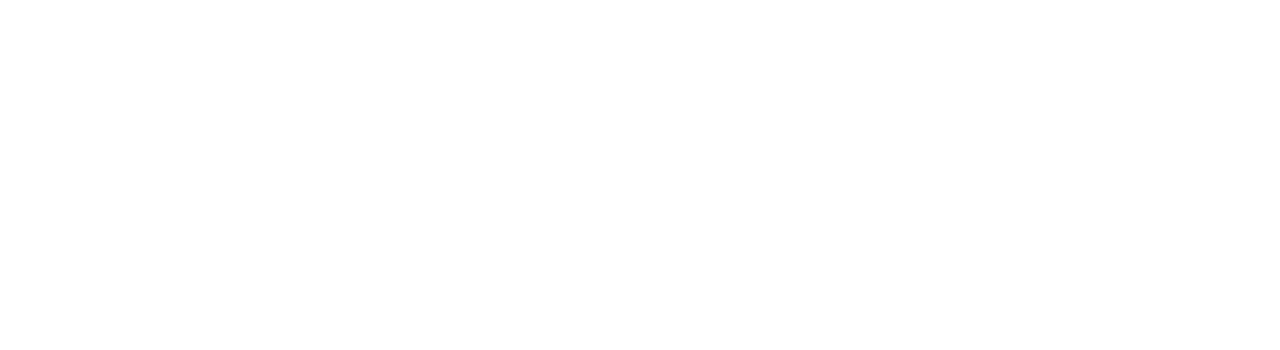
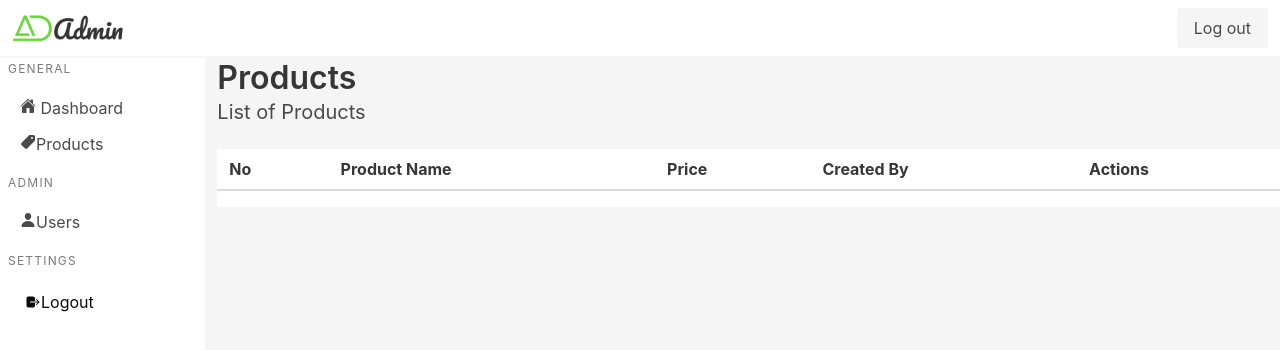
Before and after one commit to nawiq7208/MERN-STACK-AUTH-CRUD-RBAC, a React (Create React App) app in the folder frontend/: page /products in a window 1280 px wide. Before the commit this address had no page. Shown: the top 350 px of the page. Built offline with nearby package versions, Linux system fonts and the light colour scheme.

Commit message:
initial commit

```diff
--- a/frontend/src/App.js
+++ b/frontend/src/App.js
@@ -1,11 +1,17 @@
 import { BrowserRouter, Routes, Route } from "react-router-dom";
 import Dashboard from "./pages/Dashboard";
+import Login from "./components/Login";
+import Users from "./pages/Users";
+import Products from "./pages/Products";
 
 function App() {
 	return <div>
 		<BrowserRouter>
 			<Routes>
+				<Route path="/" element={<Login />} />
 				<Route path="/dashboard" element={<Dashboard />} />
+				<Route path="/users" element={<Users />} />
+				<Route path="/products" element={<Products />} />
 			</Routes>
 		</BrowserRouter>
 	</div>;
--- /dev/null
+++ b/frontend/src/components/Login.jsx
@@ -0,0 +1,42 @@
+import React from "react";
+
+const Login = () => {
+	return (
+		<section className="hero has-background-grey-light is-fullheight is-fullwidth">
+			<div className="hero-body">
+				<div className="container">
+					<div className="columns is-centered">
+						<div className="column is-4">
+							<form className="box">
+								<h1 className="title is-2">Sign In</h1>
+								<div className="field">
+									<label className="label">Email</label>
+									<div className="control">
+										<input type="text" className="input" placeholder="Email" />
+									</div>
+								</div>
+								<div className="field">
+									<label className="label">Password</label>
+									<div className="control">
+										<input
+											type="password"
+											className="input"
+											placeholder="******"
+										/>
+									</div>
+								</div>
+								<div className="field mt-5">
+									<button className="button is-success is-fullwidth">
+										Login
+									</button>
+								</div>
+							</form>
+						</div>
+					</div>
+				</div>
+			</div>
+		</section>
+	);
+};
+
+export default Login;
--- /dev/null
+++ b/frontend/src/components/Productlist.jsx
@@ -0,0 +1,32 @@
+import React from "react";
+
+const Productlist = () => {
+	return (
+		<div>
+			<h1 className="title">Products</h1>
+			<h2 className="subtitle">List of Products</h2>
+			<table className="table is-striped is-fullwidth">
+				<thead>
+					<tr>
+						<th>No</th>
+						<th>Product Name</th>
+						<th>Price</th>
+						<th>Created By</th>
+						<th>Actions</th>
+					</tr>
+				</thead>
+				<tbody>
+					<tr>
+						<td></td>
+						<td></td>
+						<td></td>
+						<td></td>
+						<td></td>
+					</tr>
+				</tbody>
+			</table>
+		</div>
+	);
+};
+
+export default Productlist;
--- a/frontend/src/components/Sidebar.jsx
+++ b/frontend/src/components/Sidebar.jsx
@@ -1,29 +1,41 @@
 import React from "react";
 import { NavLink } from "react-router-dom";
+import { IoPerson, IoPricetag, IoHome, IoLogOut } from "react-icons/io5";
 
 const Sidebar = () => {
 	return (
 		<div>
-			<aside className="menu has-shadow">
+			<aside className="menu pl-2 has-shadow">
 				<p className="menu-label">General</p>
 				<ul className="menu-list">
 					<li>
-						<NavLink to={"/dashboard"}>Dashboard</NavLink>
+						<NavLink to={"/dashboard"}>
+							<IoHome /> Dashboard
+						</NavLink>
 					</li>
 					<li>
-						<NavLink to={"/products"}>Products</NavLink>
+						<NavLink to={"/products"}>
+							<IoPricetag />
+							Products
+						</NavLink>
 					</li>
 				</ul>
 				<p className="menu-label">Admin</p>
 				<ul className="menu-list">
 					<li>
-						<NavLink to={"/users"}>Users</NavLink>
+						<NavLink to={"/users"}>
+							<IoPerson />
+							Users
+						</NavLink>
 					</li>
 				</ul>
 				<p className="menu-label">Settings</p>
 				<ul className="menu-list">
 					<li>
-						<button className="button is-white">Logout</button>
+						<button className="button is-white">
+							<IoLogOut />
+							Logout
+						</button>
 					</li>
 				</ul>
 			</aside>
--- /dev/null
+++ b/frontend/src/components/Userlist.jsx
@@ -0,0 +1,32 @@
+import React from "react";
+
+const Userlist = () => {
+	return (
+		<div>
+			<h1 className="title">Users</h1>
+			<h2 className="subtitle">List of Users</h2>
+			<table className="table is-striped is-fullwidth">
+				<thead>
+					<tr>
+						<th>No</th>
+						<th>Name</th>
+						<th>Email</th>
+						<th>Role</th>
+						<th>Actions</th>
+					</tr>
+				</thead>
+				<tbody>
+					<tr>
+						<td></td>
+						<td></td>
+						<td></td>
+						<td></td>
+						<td></td>
+					</tr>
+				</tbody>
+			</table>
+		</div>
+	);
+};
+
+export default Userlist;
--- a/frontend/src/pages/Dashboard.jsx
+++ b/frontend/src/pages/Dashboard.jsx
@@ -1,8 +1,13 @@
 import React from "react";
 import Layout from "./Layout";
+import Welcome from "../components/Welcome";
 
 const Dashboard = () => {
-	return <Layout>Lorem, ipsum.</Layout>;
+	return (
+		<Layout>
+			<Welcome />
+		</Layout>
+	);
 };
 
 export default Dashboard;
--- a/frontend/src/pages/Layout.jsx
+++ b/frontend/src/pages/Layout.jsx
@@ -6,7 +6,7 @@
 	return (
 		<React.Fragment>
 			<Navbar />
-			<div className="columns mt-6">
+			<div className="columns mt-6" style={{ minHeight: "100vh" }}>
 				<div className="column is-2">
 					<Sidebar />
 				</div>
--- /dev/null
+++ b/frontend/src/pages/Products.jsx
@@ -0,0 +1,13 @@
+import React from "react";
+import Layout from "./Layout";
+import Productlist from "../components/Productlist";
+
+const Products = () => {
+	return (
+		<Layout>
+			<Productlist />
+		</Layout>
+	);
+};
+
+export default Products;
--- /dev/null
+++ b/frontend/src/pages/Users.jsx
@@ -0,0 +1,13 @@
+import React from "react";
+import Layout from "./Layout";
+import Userlist from "../components/Userlist";
+
+const Users = () => {
+	return (
+		<Layout>
+			<Userlist />
+		</Layout>
+	);
+};
+
+export default Users;
```
Also changed, not shown: frontend/src/components/FormAddUser.jsx (added, +65 -0 lines).
